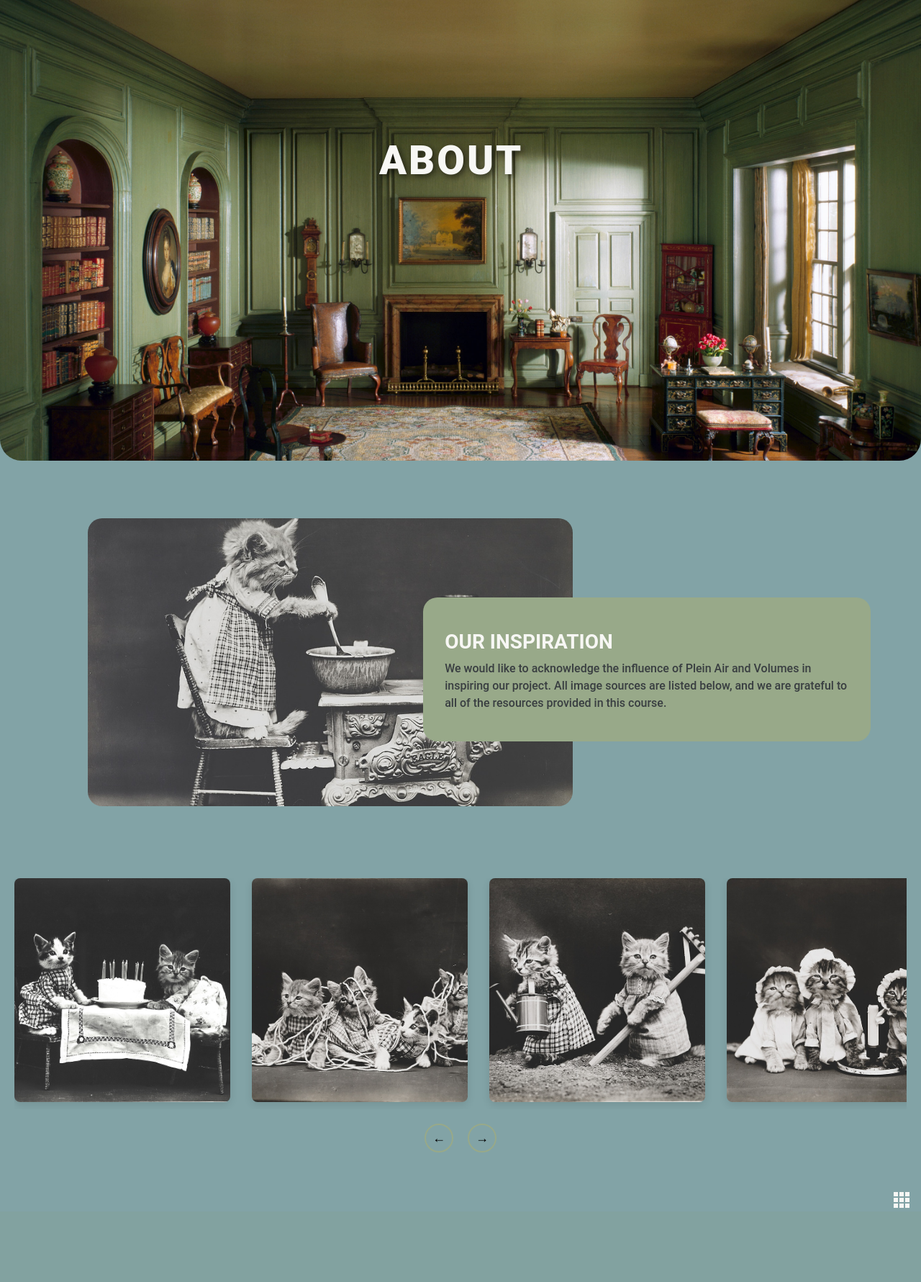
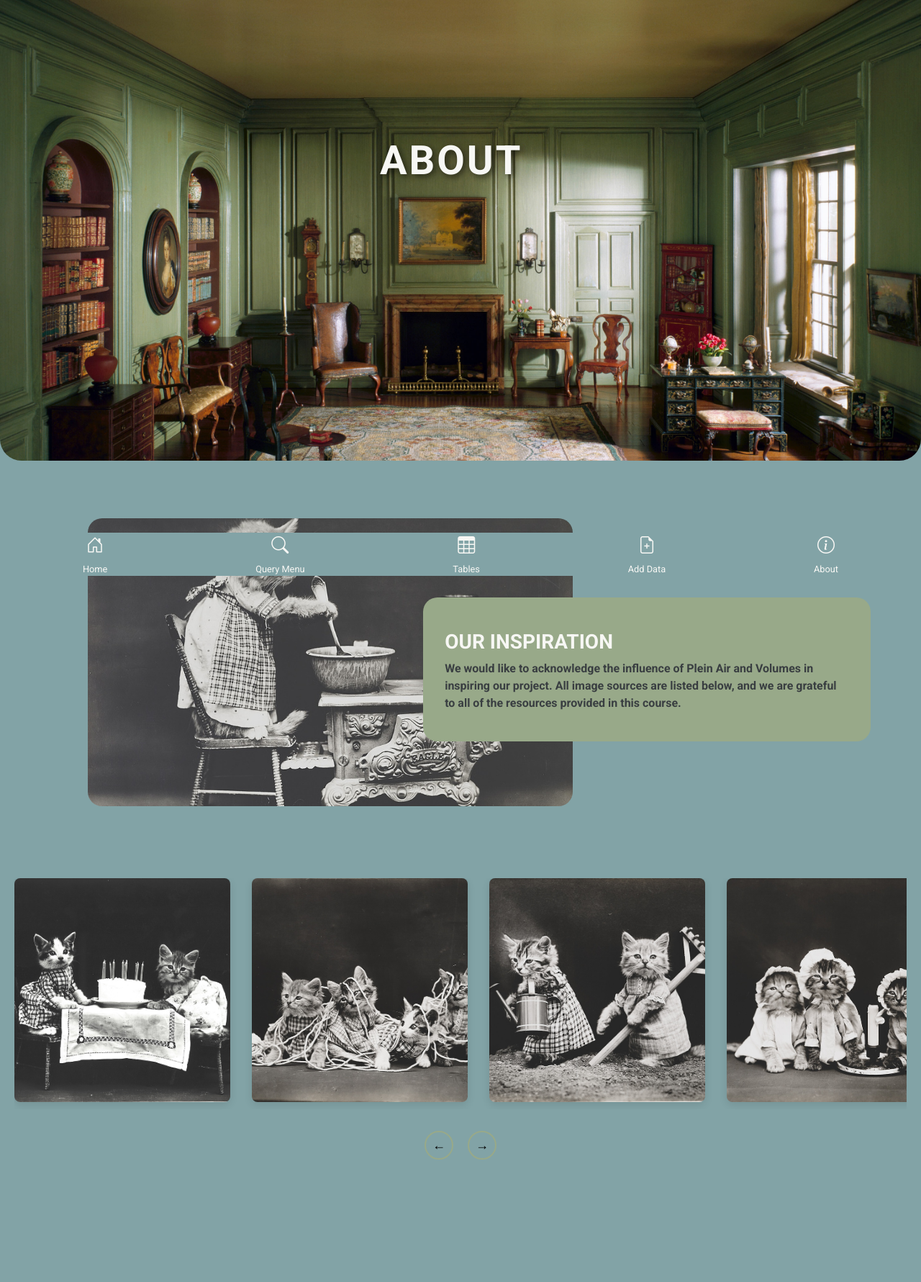
Before and after one commit to ecg1331/db_autumn2024, a Flask app: page /about in a window 1280 px wide. Shown: the whole page at 72% size. Before the commit the page ends 1678 px from the top, so only its background shows below. Run offline with Flask 3, Linux system fonts and the light colour scheme.

Commit message:
commit_1

```diff
--- a/pyScriptsDB/templates/about.html
+++ b/pyScriptsDB/templates/about.html
@@ -5,7 +5,11 @@
     <meta name="viewport" content="width=device-width, initial-scale=1.0">
     <title>About Us</title>
     <!-- Bootstrap CSS -->
+    <link href="https://fonts.googleapis.com/css2?family=Roboto:wght@400;700&display=swap" rel="stylesheet">
+
     <link href="https://cdn.jsdelivr.net/npm/bootstrap@5.3.0-alpha1/dist/css/bootstrap.min.css" rel="stylesheet">
+    <link href="https://cdn.jsdelivr.net/npm/bootstrap-icons/font/bootstrap-icons.css" rel="stylesheet">
+
     <!-- Custom CSS -->
     <style>
         body {
@@ -118,68 +122,71 @@
 
         /* SOURCES Section Styling */
         .source-section {
-          background-color: #82a3a6;  /* Customize the background color */
-          padding: 50px 20px;          /* Add padding for spacing */
-          text-align: center;          /* Center content */
+          background-color: #82a3a6;
+          padding: 50px 20px;
+          text-align: center;
+          margin-bottom: 70px;
+
         }
 
         .highlights-container-wrapper {
           position: relative;
-          overflow-x: auto;  /* Enable horizontal scrolling */
-          overflow: hidden;              /* Hide the overflow when scrolling */
+          overflow-x: auto;
+          overflow: hidden;
           width: 100%;
           margin: 0 auto;
-          padding-bottom: 10px;              /* Full width for container */
+          padding-bottom: 10px;
         }
 
         .highlights-container {
-            display: flex;                         /* Arrange cards in a row */
-            gap: 30px;                             /* Space between the cards */
-            transition: transform 0.3s ease;        /* Smooth transition */
-            scroll-behavior: smooth;               /* Smooth scroll */
+            display: flex;
+            gap: 30px;
+            transition: transform 0.3s ease;
+            scroll-behavior: smooth;
             width: max-content;
-            min-width: 100%;                       /* Ensure it at least takes up 100% of the wrapper width */
+            min-width: 100%;
                   }
 
         .highlight-card {
-          width: 300px;                  /* Card width (fixed size) */
-          border-radius: 8px;            /* Rounded corners for the cards */
-          overflow: hidden;              /* Prevent content spilling out */
-          box-shadow: 0 4px 12px rgba(0, 0, 0, 0.1); /* Subtle shadow */
-          transition: transform 0.3s ease;  /* Smooth hover effect */
-          cursor: pointer;              /* Make cards clickable */
+          width: 300px;
+          border-radius: 8px;
+          overflow: hidden;
+          box-shadow: 0 4px 12px rgba(0, 0, 0, 0.1);
+          transition: transform 0.3s ease;
+          cursor: pointer;
         }
         .highlight-card a {
             display: block;
             width: 100%;
             height: 100%;
-            text-decoration: none;  /* Remove underlines */
+            text-decoration: none;
         }
 
 
         .highlight-card:hover {
-          transform: translateY(-5px);   /* Hover effect: lift the card */
+          transform: translateY(-5px);
         }
 
         .highlight-image {
-          width: 100%;                   /* Image takes the full width of the card */
-          height: 100%;                /* Fixed height for images */
-          object-fit: cover;             /* Ensure images fill the container */
+          width: 100%;
+          height: 100%;
+          object-fit: cover;
         }
 
 
         .scroll-arrows {
-          margin-top: 20px;               /* Space between cards and arrows */
+          margin-top: 30px;
+          margin-bottom: 50px;
           display: flex;
-          justify-content: center;        /* Center the arrows */
-          gap: 20px;                      /* Space between arrows */
+          justify-content: center;
+          gap: 20px;
         }
 
         .scroll-arrows button {
-          background-color: #82a3a6;        /* Arrow background */
-          border: 2px solid  #98a989;   /* Light border */
-          border-radius: 50%;             /* Circular arrows */
-          width: 40px;                    /* Arrow size */
+          background-color: #82a3a6;
+          border: 2px solid  #98a989;
+          border-radius: 50%;
+          width: 40px;
           height: 40px;
           display: flex;
           align-items: center;
@@ -190,102 +197,63 @@
         }
 
         .scroll-arrows button:hover {
-          background-color:  #f7f7f4;    /* Hover effect */
+          background-color:  #f7f7f4;
         }
 
         @media (max-width: 768px) {
           .highlight-card {
-            width: 100%;  /* Full width on smaller screens */
+            width: 100%;
           }
         }
 
         @media (max-width: 768px) {
             .about-card-wrapper {
-                flex-direction: column;  /* Stack the boxes vertically */
+                flex-direction: column;
                 width: 100%;
             }
 
             .about-card-image, .about-card-text {
-                width: 100%;  /* Make both boxes full width */
-                transform: translateX(0);  /* Remove any translation */
+                width: 100%;
+                transform: translateX(0);
             }
         }
 
-        .navbar-toggler-icon {
-            background-image: none;
-            display: grid;
-            grid-template-columns: repeat(3, 7px); /* 3 columns, each 5px */
-            grid-template-rows: repeat(3, 7px);    /* 3 rows, each 5px */
-            gap: 1px;                               /* Small gap between squares */
-            width: 22px;                            /* Overall width of the waffle icon */
-            height: 22px;                           /* Overall height of the waffle icon */
-            justify-content: center;                /* Center grid horizontally */
-            align-items: center;                    /* Center grid vertically */
+        /* Styling for the bottom navbar */
+        .navbar {
+            background-color: #82a3a6;
+            padding: 10px 0;
+            z-index: 1030;
         }
 
-        /* Individual waffle squares (bars) */
-        .navbar-toggler-icon span {
-            display: block;
-            background-color: #f7f7f4; /* Waffle square color */
-            border-radius: 0px;
-            border-color:  #f7f7f4; /* Slightly rounded corners */
+        .nav-link {
+            text-align: center;
+            color: #f7f7f4;
         }
 
-        /* Square size adjustments */
-        .navbar-toggler-icon span {
-            height: 6px; /* Height of each square */
-            width: 6px;  /* Width of each square */
+        .nav-link i {
+            font-size: 1.5rem;
         }
 
-        /* Toggle button appearance */
-        .navbar-toggler {
-            padding: 0; /* Remove default padding */
-            border: none; /* Remove border */
-            display: flex; /* Use flexbox to center the icon */
-            justify-content: center; /* Center horizontally */
-            align-items: center; /* Center vertically */
-            width: 30px; /* Total width of the button */
-            height: 30px; /* Total height of the button */
-            background-color: transparent; /* Transparent background */
-            position: relative; /* Allow positioning */
-            top: 0px; /* Shift button down slightly */
-            left: 0px; /* Shift button left slightly */
+        .nav-link span {
+            font-size: 0.8rem;
+            display: block;
+            margin-top: 5px;
         }
 
-        /* Adjust the appearance when the hamburger is clicked */
-        .navbar-toggler-icon.collapsed span:nth-child(1) {
-            transform: translate(8px, 8px) rotate(45deg); /* Move and rotate the first square */
+        .nav-link:hover {
+            color: #ebb650;
         }
 
-        .navbar-toggler-icon.collapsed span:nth-child(3) {
-            transform: translate(-8px, 8px) rotate(-45deg); /* Move and rotate the third square */
+        @media (max-width: 768px) {
+            .nav-link i {
+                font-size: 1.2rem;
             }
 
-        .navbar-toggler-icon.collapsed span:nth-child(5),
-        .navbar-toggler-icon.collapsed span:nth-child(7),
-        .navbar-toggler-icon.collapsed span:nth-child(9) {
-            opacity: 0; /* Hide the other squares when collapsed */
+            .nav-link span {
+                font-size: 0.75rem;
+            }
         }
 
-        /* Hover effect for waffle squares */
-        .navbar-toggler-icon:hover span {
-            background-color: #f7f7f4;* Change color on hover */
-        }
-
-        /* Hover effect for the toggle button */
-        .navbar-toggler:hover {
-            background-color:  #f7f7f4; /* Button background change on hover */
-        }
-
-        /* Set the text and icon color to #f7f7f4 */
-        .navbar .navbar-brand,
-        .navbar .nav-link,
-        .navbar-toggler-icon,
-        .navbar .nav-item i {
-            color:  #f7f7f4 !important; /* Override text and icon color */
-            font-family: 'Roboto', sans-serif; /* Font family */
-
-        }
 
 
 
@@ -411,67 +379,39 @@
   </section>
 </section>
 
-              <!-- Navbar -->
-              <nav class="navbar navbar-light" style="background-color:#82a3a6;padding-top: 1px; padding-bottom: 1px;">
-                <div class="container-fluid">
-                    <!-- Brand or Logo -->
-                    <a class="navbar-brand" href="#" style="padding-top: 0px; padding-bottom: 0px;">
+<nav class="navbar navbar-light fixed-bottom" style="background-color: #82a3a6; padding: 0; border-radius: 0;">
+    <div class="container-fluid justify-content-around">
+      <!-- Home Icon -->
+      <a class="nav-link" href="{{ url_for('home') }}">
+        <i class="bi bi-house-door" style="font-size: 1.5rem; color: #f7f7f4;"></i>
+        <span class="d-block">Home</span>
       </a>
 
-                    <!-- Toggle Button for Mobile and Desktop View (always visible) -->
-                    <button class="navbar-toggler" type="button" data-bs-toggle="collapse" data-bs-target="#navbarNav" aria-controls="navbarNav" aria-expanded="false" aria-label="Toggle navigation">
-                        <span class="navbar-toggler-icon">
-                            <!-- 9 Squares for Waffle Icon -->
-                            <span></span>
-                            <span></span>
-                            <span></span>
-                            <span></span>
-                            <span></span>
-                            <span></span>
-                            <span></span>
-                            <span></span>
-                            <span></span>
-                        </span>
-                    </button>
+      <!-- Query Menu Icon -->
+      <a class="nav-link" href="{{ url_for('features') }}">
+        <i class="bi bi-search" style="font-size: 1.5rem; color: #f7f7f4;"></i>
+        <span class="d-block">Query Menu</span>
+      </a>
 
-                    <!-- Navbar Links (Hidden by default, shown on toggle) -->
-                    <div class="collapse navbar-collapse" id="navbarNav">
-                        <ul class="navbar-nav ms-auto">
-                            <!-- Query Menu Link -->
-                            <!-- Query Menu Link -->
-                            <li class="nav-item">
-                                <a class="nav-link" a href="{{ url_for('home') }}">
-                                    <i class="bi bi-house-door"></i> Home
+      <!-- Tables Icon -->
+      <a class="nav-link" href="{{ url_for('tables') }}">
+        <i class="bi bi-table" style="font-size: 1.5rem; color: #f7f7f4;"></i>
+        <span class="d-block">Tables</span>
       </a>
-                            </li>
+            <!-- Add Data Icon -->
+            <a class="nav-link" href="{{ url_for('add_data') }}">
+                <i class="bi bi-file-earmark-plus" style="font-size: 1.5rem; color: #f7f7f4;"></i>
+                <span class="d-block">Add Data</span>
+              </a>
 
-                            <li class="nav-item">
-                                <a class="nav-link" href="{{ url_for('features') }}">
-                                    <i class="bi bi-search"></i> Query Menu
+      <!-- About Icon -->
+      <a class="nav-link" href="{{ url_for('about') }}">
+        <i class="bi bi-info-circle" style="font-size: 1.5rem; color: #f7f7f4;"></i>
+        <span class="d-block">About</span>
       </a>
-                            </li>
-                            <!-- Tables Link -->
-                            <li class="nav-item">
-                                <a class="nav-link" href="{{ url_for('tables') }}">
-                                    <i class="bi bi-table"></i> Tables
-                                </a>
-                            </li>
-                            <!-- About Link -->
-                            <li class="nav-item">
-                                <a class="nav-link" href="{{ url_for('about') }}">
-                                    <i class="bi bi-info-circle"></i> About
-                                </a>
-                            </li>
-                            <li class="nav-item">
-                                <a class="nav-link" href="{{ url_for('add_data') }}">
-                                    <i class="bi bi-file-earmark-plus"></i> Add Data
-                                </a>
-                            </li>
-                        </ul>
-                    </div>
+
     </div>
   </nav>
-
           </section>
 
 
```
Lines whose indentation alone changed are shown as unchanged.
